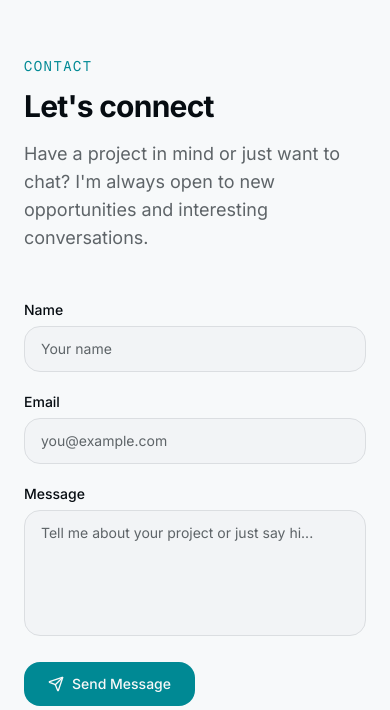
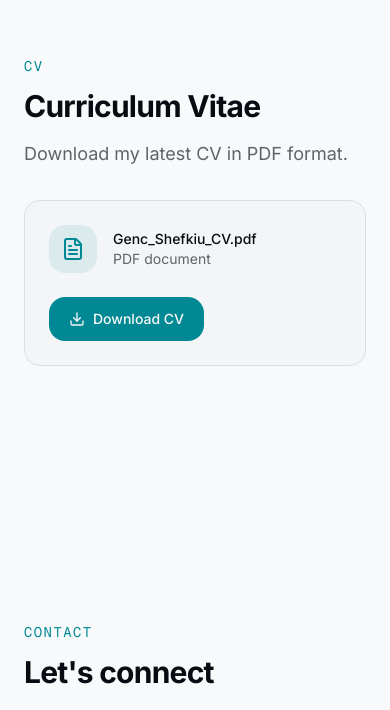
Before and after one commit to cng13m/Portfolio, a Next.js app: page / in a window 390 px wide. Shown: the part 5571-6281 px from the top of the page. Built offline with nearby package versions, Linux system fonts and the light colour scheme.

Commit message:
Add CV section with downloadable resume

```diff
--- a/app/page.tsx
+++ b/app/page.tsx
@@ -3,6 +3,7 @@ import { HeroSection } from "@/components/hero-section"
 import { AboutSection } from "@/components/about-section"
 import { ProjectsSection } from "@/components/projects-section"
 import { ExperienceSection } from "@/components/experience-section"
+import { CvSection } from "@/components/cv-section"
 import { ContactSection } from "@/components/contact-section"
 import { Footer } from "@/components/footer"
 
@@ -15,6 +16,7 @@ export default function Home() {
         <AboutSection />
         <ProjectsSection />
         <ExperienceSection />
+        <CvSection />
         <ContactSection />
       </main>
       <Footer />
--- /dev/null
+++ b/components/cv-section.tsx
@@ -0,0 +1,60 @@
+"use client"
+
+import { motion } from "framer-motion"
+import { Download, FileText } from "lucide-react"
+
+const CV_FILE_PATH = "/cv/Genc_Shefkiu_CV.pdf"
+
+export function CvSection() {
+  return (
+    <section id="cv" className="relative px-6 py-32">
+      <div className="mx-auto max-w-4xl">
+        <motion.div
+          initial={{ opacity: 0, y: 40 }}
+          whileInView={{ opacity: 1, y: 0 }}
+          transition={{ duration: 0.7 }}
+          viewport={{ once: true, margin: "-100px" }}
+        >
+          <p className="mb-3 font-mono text-sm tracking-widest text-primary uppercase">
+            CV
+          </p>
+          <h2 className="mb-4 text-3xl font-bold tracking-tight text-foreground md:text-4xl">
+            Curriculum Vitae
+          </h2>
+          <p className="mb-8 max-w-xl text-lg text-muted-foreground">
+            Download my latest CV in PDF format.
+          </p>
+        </motion.div>
+
+        <motion.div
+          initial={{ opacity: 0, y: 40 }}
+          whileInView={{ opacity: 1, y: 0 }}
+          transition={{ duration: 0.7, delay: 0.1 }}
+          viewport={{ once: true, margin: "-80px" }}
+          className="rounded-2xl border border-border bg-card p-6"
+        >
+          <div className="flex flex-col items-start justify-between gap-6 sm:flex-row sm:items-center">
+            <div className="flex items-center gap-4">
+              <div className="flex h-12 w-12 items-center justify-center rounded-xl bg-primary/10">
+                <FileText className="h-6 w-6 text-primary" />
+              </div>
+              <div>
+                <p className="text-sm font-medium text-foreground">Genc_Shefkiu_CV.pdf</p>
+                <p className="text-sm text-muted-foreground">PDF document</p>
+              </div>
+            </div>
+
+            <a
+              href={CV_FILE_PATH}
+              download
+              className="inline-flex items-center gap-2 rounded-xl bg-primary px-5 py-3 text-sm font-medium text-primary-foreground transition-all hover:opacity-90"
+            >
+              <Download className="h-4 w-4" />
+              Download CV
+            </a>
+          </div>
+        </motion.div>
+      </div>
+    </section>
+  )
+}
--- a/components/navigation.tsx
+++ b/components/navigation.tsx
@@ -10,6 +10,7 @@ const navLinks = [
   { label: "About", href: "#about" },
   { label: "Projects", href: "#projects" },
   { label: "Experience", href: "#experience" },
+  { label: "CV", href: "#cv" },
   { label: "Contact", href: "#contact" },
 ]
 
```
Also changed, not shown: 1 other file (tests, documents, lock files or other folders).
